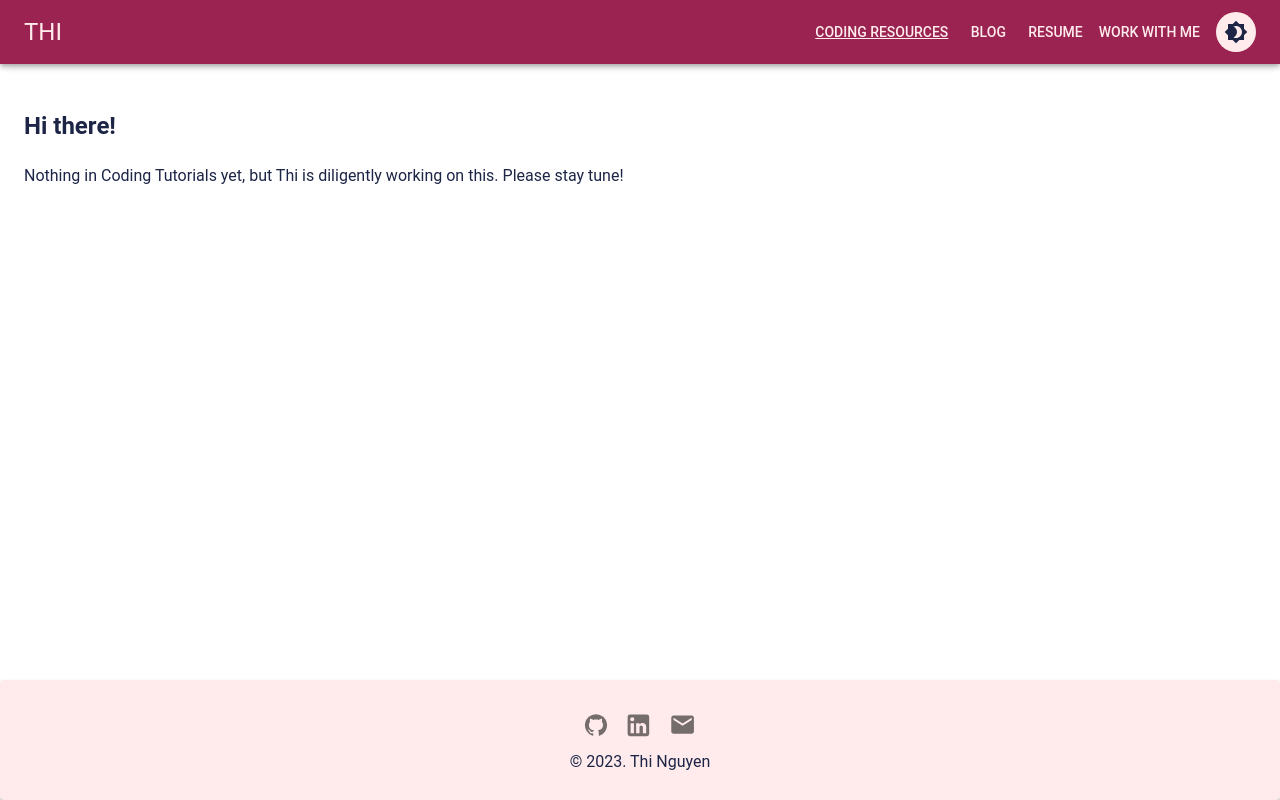
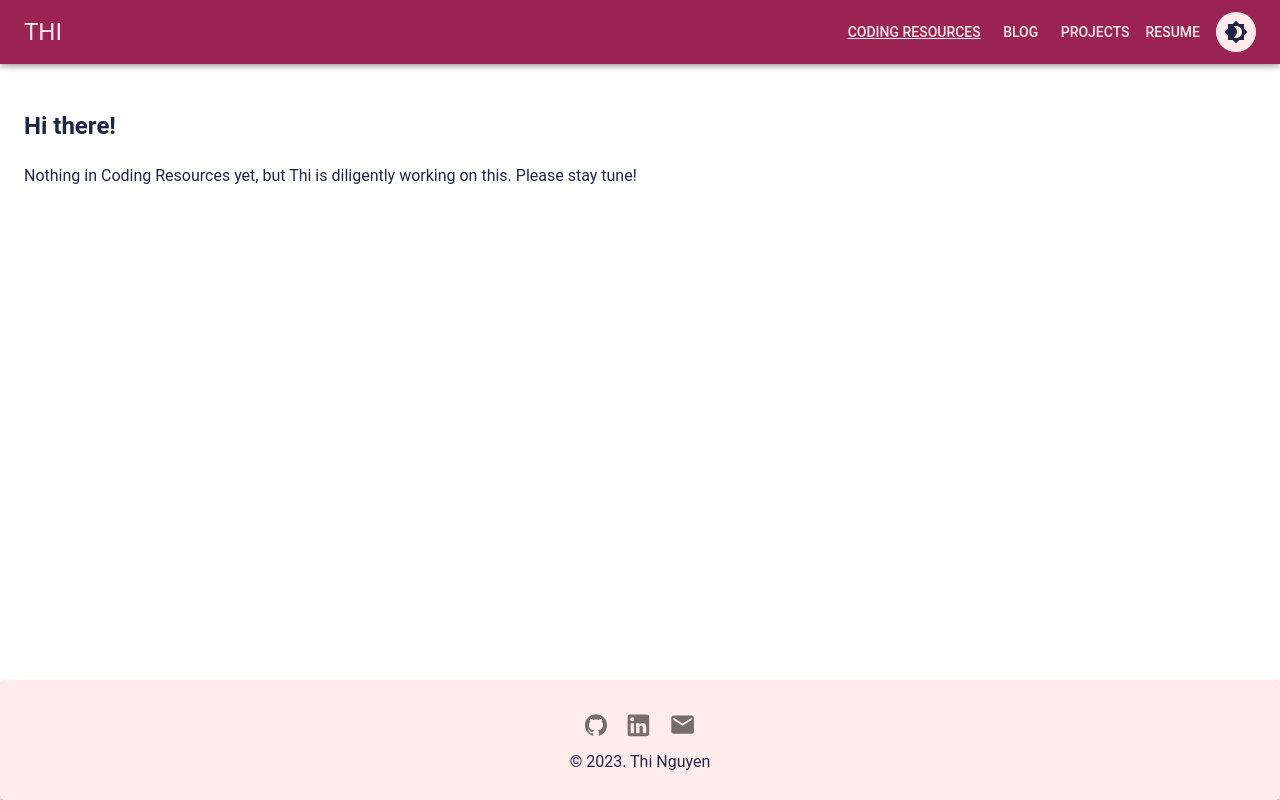
Before and after one commit to justthinguyen/justthinguyen.github.io, a React (Create React App) app: page /coding in a window 1280 px wide. Built offline with nearby package versions, Linux system fonts and the light colour scheme.

Commit message:
Add Projects page, use Route path dynamically from siteInfo pagesKey

```diff
--- a/src/index.tsx
+++ b/src/index.tsx
@@ -4,6 +4,7 @@ import { createBrowserRouter, createRoutesFromElements, RouterProvider, Route }
 import Home from './pages/Home';
 import ErrorPage from './pages/ErrorPage';
 import App from './App';
+import { pagesKey } from './siteInfo';
 
 import './index.css';
 
@@ -15,10 +16,10 @@ const router = createBrowserRouter(
         <Route path="/" element={<App />} errorElement={<ErrorPage />}>
             <Route errorElement={<ErrorPage />}>
                 <Route index element={<Home />} />
-                <Route path="/coding/" element={<Root page="Coding Tutorials" />} />
-                <Route path="/blog" element={<Root page="Blog" />} />
-                <Route path="/resume" element={<Root page="Resume" />} />
-                <Route path="/work-with-me" element={<Root page="Work with Me" />} />
+                <Route path={pagesKey['coding']['path']} element={<Root page={pagesKey['coding']['name']} />} />
+                <Route path={pagesKey['blog']['path']} element={<Root page={pagesKey['blog']['name']} />} />
+                <Route path={pagesKey['project']['path']} element={<Root page={pagesKey['project']['name']} />} />
+                <Route path={pagesKey['resume']['path']} element={<Root page={pagesKey['resume']['name']} />} />
             </Route>
         </Route>
     )
--- a/src/siteInfo.ts
+++ b/src/siteInfo.ts
@@ -7,8 +7,9 @@ export type PageInfo = {
 export const pagesKey: { [key: string]: PageInfo; } = {
     'coding': { name: 'Coding Resources', path: '/coding' },
     'blog': { name: 'Blog', path: '/blog' },
+    'project': { name: 'Projects', path: '/project' },
     'resume': { name: 'Resume', path: '/resume' },
-    'work': { name: 'Work with Me', path: '/work-with-me' }
+    // 'work': { name: 'Work with Me', path: '/work-with-me' }
 }
 
 export const navItems = Object.values(pagesKey).map(o => o.name);
```
